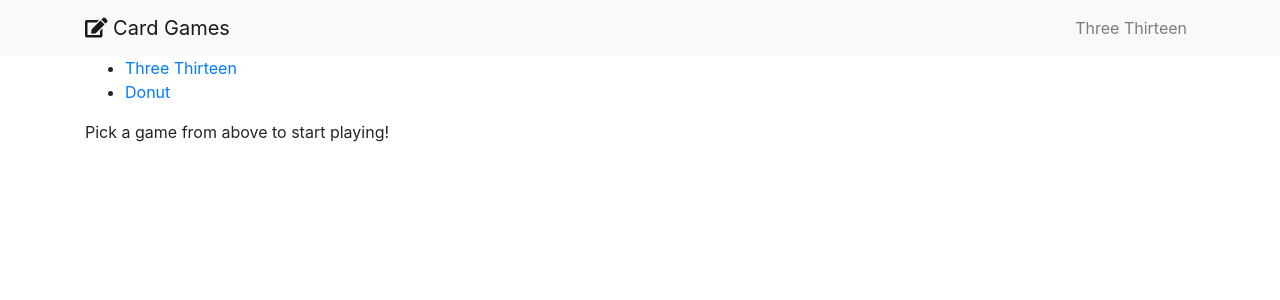
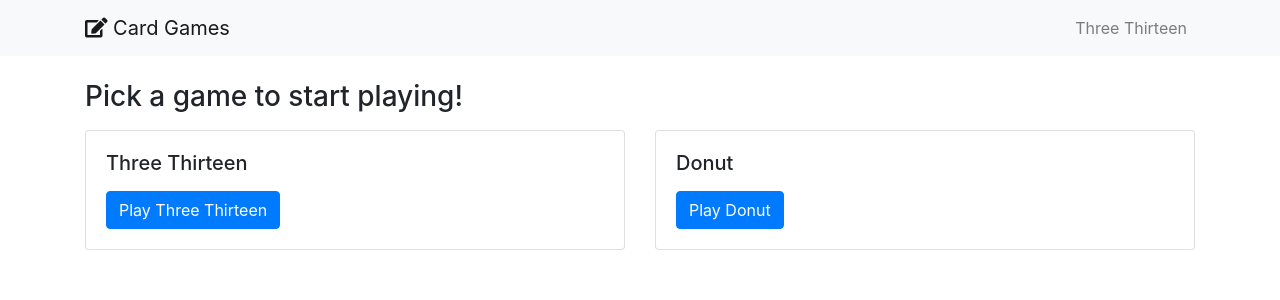
Before and after one commit to TwilightCoders/card-games, a React (Create React App) app: page / in a window 1280 px wide. Shown: the top 300 px of the page. Built offline with nearby package versions, Linux system fonts and the light colour scheme.

Commit message:
Basic and fragile Whammie and Pass logic added to scores modal

```diff
--- a/src/App.js
+++ b/src/App.js
@@ -10,19 +10,27 @@ import { Route } from 'react-router-dom'; // https://www.sitepoint.com/react-rou
 
 const Home = (props) => {
   const gameLinks = games.map((game) => {
-    return { to: game.url, label: game.settings.name };
+    return { to: game.url, label: game.settings.name, description: game.description };
   });
 
   return (
     <div>
       <NavBar />
       <div className='container'>
-        <ul>
+        <h3 className='mb-3'>Pick a game to start playing!</h3>
+        <div className='card-deck'>
           {gameLinks.map((link, index) => {
-            return <li><Link to={link.to}>{link.label}</Link></li>
+            return (
+              <div className="card">
+                <div className="card-body">
+                  <h5 className="card-title">{link.label}</h5>
+                  <p className="card-text">{link.description}</p>
+                  <p className="card-text"><Link to={link.to} className='btn btn-primary'>Play {link.label}</Link></p>
+                </div>
+              </div>
+            );
           })}
-        </ul>
-        Pick a game from above to start playing!
+        </div>
       </div>
     </div>
   );
--- a/src/components/Game/Game.js
+++ b/src/components/Game/Game.js
@@ -1,5 +1,5 @@
 import React, { Component, Fragment } from 'react';
-import { Prompt } from 'react-router-dom';
+import { Prompt, withRouter } from 'react-router-dom';
 //import { donut as game } from '../../games';
 import uuidv1 from 'uuid/v1';
 import NavBar from '../NavBar/NavBar';
@@ -25,7 +25,7 @@ const defaultProps = {
   scoresModalOpen: false,
 };
 
-export default class Game extends Component {
+class Game extends Component {
   constructor(props) {
     super(props);
 
@@ -68,7 +68,9 @@ export default class Game extends Component {
 
     scores.forEach((rounds, round) => {
       rounds.forEach((score, col) => {
-        score *= multiplier;
+        if (score === 'Pass') score = 0;
+        if (score === 'Whammie') score = gameplay.whammieScore;
+        else score *= multiplier;
         if (round === 0) totalScores.push(score + gameplay.startScore);
         else totalScores[col] += score;
       });
@@ -165,7 +167,7 @@ export default class Game extends Component {
     const over = (
       (
         gameplay.preRenderScoreboard &&
-        gameplay.fixedRounds < currentRound
+        gameplay.fixedRounds <= currentRound
       ) || (
         gameplay.winScore !== null &&
         (
@@ -205,10 +207,17 @@ export default class Game extends Component {
       <div>
         <Prompt
           when={this.state.initialized}
-          message={() => {this.confirmDialog(
-            'Are you sure you want to leave this game?',
-            () => this.setState({ initialized: false, started: false })
-          ); return false;}
+          message={
+            location => {
+              // TODO: Get this function to proprly allow navigation changes once the action is clicked on
+              this.confirmDialog(
+                'Are you sure you want to leave this game?',
+                () => {
+                  this.setState({ initialized: false, started: false });
+                }
+              );
+              return false; // This might be a problem - but return to this later
+            }
           }
         />
         <NavBar />
@@ -222,7 +231,6 @@ export default class Game extends Component {
           }
           {this.state.initialized &&
             <Fragment>
-              <h2>{`Game: ${this.state.settings.name}`}</h2>
               {this.makeGameGrid()}
               <div className='row'>
                 {!isGameOver &&
@@ -269,3 +277,5 @@ export default class Game extends Component {
     );
   }
 }
+
+export default withRouter(Game);
--- a/src/components/Game/ScoresModal.js
+++ b/src/components/Game/ScoresModal.js
@@ -24,6 +24,8 @@ export default class ScoresModal extends Component {
     this.scoreFields = this.scoreFields.bind(this);
     this.updateScores = this.updateScores.bind(this);
     this.toggle = this.toggle.bind(this);
+    this.applyWhammie = this.applyWhammie.bind(this);
+    this.applyPass = this.applyPass.bind(this);
   }
 
   toggle() {
@@ -37,7 +39,7 @@ export default class ScoresModal extends Component {
     const newScore = event.target.value;
     const testResult = pattern.test(newScore);
 
-    validation[index] = testResult;
+    validation[index] = (newScore.length > 0) && testResult;
 
     //alert(testResult);
 
@@ -54,6 +56,22 @@ export default class ScoresModal extends Component {
   updateScores() {
     this.props.updateScores(this.state.scores);
     this.toggle();
+  }
+
+  applyWhammie(index = null) {
+    if (index === null) return false;
+
+    const { scores } = this.state;
+    scores[index] = 'Whammie';
+    this.setState({scores: scores});
+  }
+
+  applyPass(index = null) {
+    if (index === null) return false;
+
+    const { scores } = this.state;
+    scores[index] = 'Pass';
+    this.setState({ scores: scores });
   }
 
   scoreFields() {
@@ -86,14 +104,14 @@ export default class ScoresModal extends Component {
                 type='text'
                 id={`player${index}Score`}
                 className='form-control'
-                pattern='[0-9]{1,5}'
+                pattern='[0-9]{0,5}'
                 onChange={(event) => this.enterScore(event, index)}
                 value={this.state.scores[index] || ''}
               />
               {(whammies || passes) &&
                 <div className='input-group-append'>
-                  {whammies && <button className='btn btn-outline-secondary'>{gameplay.whammieName}!</button>}
-                  {passes && <button className='btn btn-outline-secondary'>Pass!</button>}
+                  {whammies && <button className='btn btn-outline-secondary' onClick={() => this.applyWhammie(index)}>{gameplay.whammieName}!</button>}
+                  {passes && <button className='btn btn-outline-secondary' onClick={() => this.applyPass(index)}>Pass!</button>}
                 </div>
               }
             </div>
--- a/src/components/NavBar/NavBar.js
+++ b/src/components/NavBar/NavBar.js
@@ -38,7 +38,7 @@ class NavBar extends Component {
     const { links = defaultLinks } = this.props;
 
     return (
-      <Navbar color="light" light expand="md">
+      <Navbar color="light" light expand="md" className='mb-4'>
         <div className="container">
           <NavbarBrand tag={Link} to='/'><i className="fas fa-edit" aria-hidden="true"></i> Card Games</NavbarBrand>
           <NavbarToggler onClick={this.toggle} />
```
